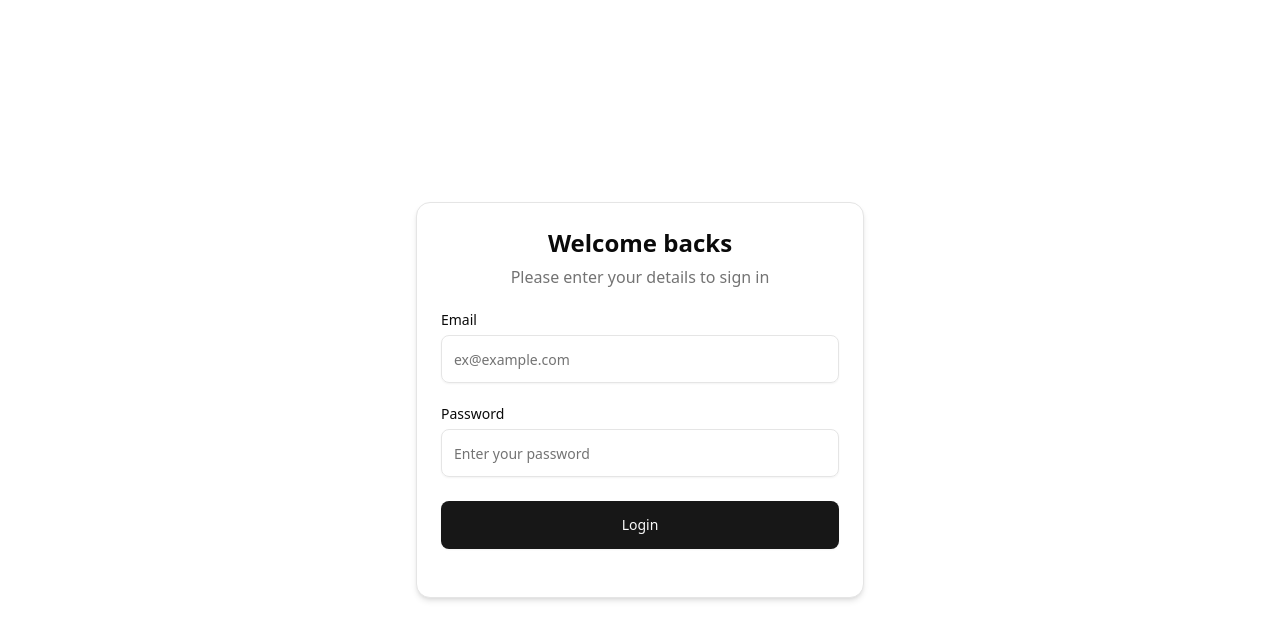
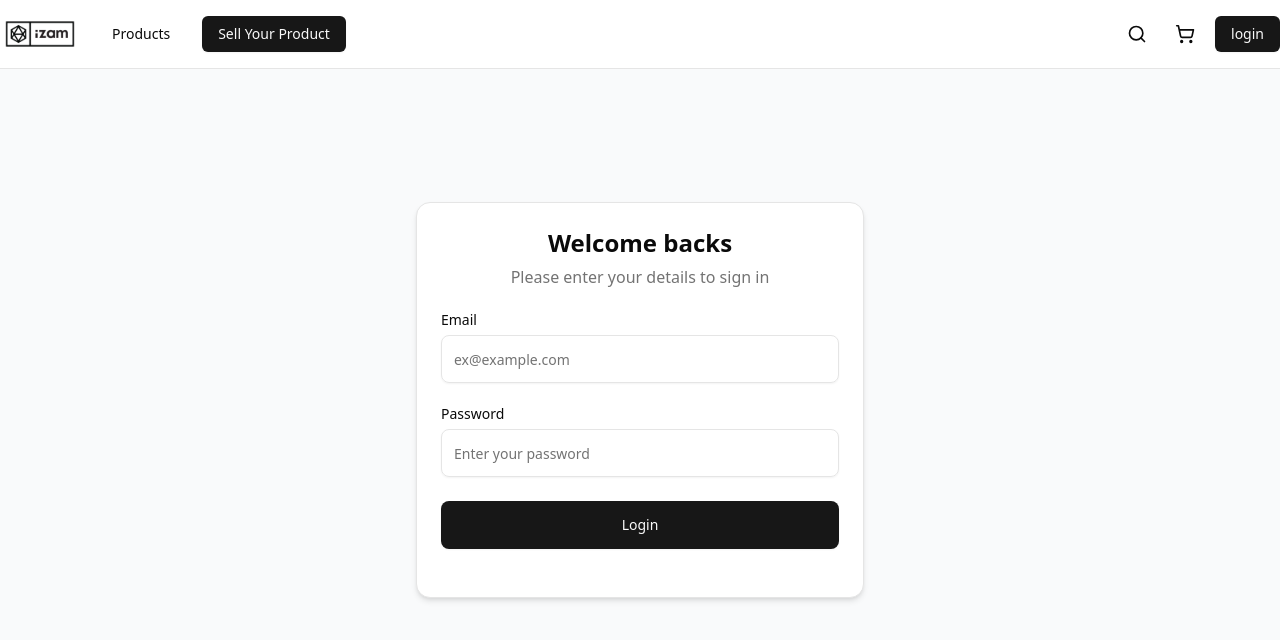
Before and after one commit to X-Vneer/e-commerce, a React (Vite) app: page /auth/login in a window 1280 px wide. Shown: the top 640 px of the page. Built offline with nearby package versions, Linux system fonts and the light colour scheme.

Commit message:
create header

```diff
--- /dev/null
+++ b/src/assets/index.ts
@@ -0,0 +1,2 @@
+import logo from "./logo.svg"
+export { logo }
--- /dev/null
+++ b/src/components/common/header.tsx
@@ -0,0 +1,87 @@
+"use client"
+
+import { logo } from "@/assets"
+import { Button } from "@/components/ui/button"
+import { getSession } from "@/utils/get-session"
+import { Menu, MoveRight, Search, ShoppingCart, X } from "lucide-react"
+import { useState } from "react"
+import { Link } from "react-router"
+
+export const Header = () => {
+  const navigationItems = [
+    {
+      title: "Home",
+      href: "/",
+      description: "",
+    },
+  ]
+
+  const [isOpen, setOpen] = useState(false)
+  const isAuthenticated = !!getSession()?.token
+
+  return (
+    <header className="w-full z-10 fixed top-0 left-0 bg-background border-b">
+      <div className="container relative mx-auto py-4 flex gap-2 flex-row lg:grid lg:grid-cols-2 items-center">
+        <div className="flex w-12 shrink lg:hidden items-end justify-end">
+          <Button variant="ghost" onClick={() => setOpen(!isOpen)}>
+            {isOpen ? <X className="w-5 h-5" /> : <Menu className="w-5 h-5" />}
+          </Button>
+          {isOpen && (
+            <div className="absolute top-16 px-4 border-t flex flex-col w-full right-0 bg-background shadow-lg py-4 container gap-8">
+              {navigationItems.map((item) => (
+                <div key={item.title}>
+                  <div className="flex flex-col gap-2">
+                    {item.href ? (
+                      <Link
+                        to={item.href}
+                        className="flex justify-between items-center"
+                      >
+                        <span className="text-lg">{item.title}</span>
+                        <MoveRight className="w-4 h-4 stroke-1 text-muted-foreground" />
+                      </Link>
+                    ) : (
+                      <p className="text-lg">{item.title}</p>
+                    )}
+                  </div>
+                </div>
+              ))}
+            </div>
+          )}
+        </div>
+        <div className="flex gap-4">
+          <img alt="logo" src={logo} className="shrink-0 w-20" />
+          <Link to={"/"}>
+            <Button className="rounded-sm max-md:hidden" variant="ghost">
+              Products
+            </Button>
+          </Link>
+
+          <Button className="rounded-sm max-md:hidden">
+            Sell Your Product
+          </Button>
+        </div>
+        <div className="flex justify-end w-full gap-3">
+          <Link to={"/"}>
+            <Button size={"icon"} variant="ghost" className=" rounded-sm">
+              <Search className="size-5" />
+            </Button>
+          </Link>
+          <Link to={"/cart"}>
+            <Button size={"icon"} variant="ghost" className=" rounded-sm">
+              <ShoppingCart className="size-5" />
+            </Button>
+          </Link>
+          {isAuthenticated ? (
+            <Button variant={"outline"} className="rounded-sm">
+              logout
+            </Button>
+          ) : (
+            <Link to={"/auth/login"}>
+              <Button className="rounded-sm">login</Button>
+            </Link>
+          )}
+        </div>
+      </div>
+    </header>
+  )
+}
--- a/src/components/ui/button.tsx
+++ b/src/components/ui/button.tsx
@@ -58,8 +58,10 @@ function Button({
       className={cn(buttonVariants({ variant, size, className }))}
       {...props}
     >
-      {loading ? <Loader2 className="animate-spin size-5" /> : null}
-      {children}
+      <>
+        {loading ? <Loader2 className="animate-spin size-5" /> : null}
+        {children}
+      </>
     </Comp>
   )
 }
--- a/src/index.css
+++ b/src/index.css
@@ -1,6 +1,9 @@
 @import "tailwindcss";
 @import "tw-animate-css";
 
+body {
+  background: #f9fafb;
+}
 @custom-variant dark (&:is(.dark *));
 
 @theme inline {
--- /dev/null
+++ b/src/pages/layout.tsx
@@ -0,0 +1,15 @@
+import { Header } from "@/components/common/header"
+import { Outlet } from "react-router"
+
+const AppLayout = () => {
+  return (
+    <>
+      <Header />
+      <main>
+        <Outlet />
+      </main>
+    </>
+  )
+}
+
+export default AppLayout
--- a/src/router.tsx
+++ b/src/router.tsx
@@ -1,13 +1,16 @@
 import { Navigate, Route, Routes } from "react-router"
 import AuthLayout from "./pages/auth/layout"
 import LoginPage from "./pages/auth/login/page"
+import AppLayout from "./pages/layout"
 
 const MyRouter = () => {
   return (
     <Routes>
-      <Route path="auth" element={<AuthLayout />}>
-        <Route index element={<Navigate to={"/auth/login"} replace />} />
-        <Route path="login" element={<LoginPage />} />
+      <Route path="/" element={<AppLayout />}>
+        <Route path="auth" element={<AuthLayout />}>
+          <Route index element={<Navigate to={"/auth/login"} replace />} />
+          <Route path="login" element={<LoginPage />} />
+        </Route>
       </Route>
     </Routes>
   )
```
Also changed, not shown: src/assets/logo.svg (added).
